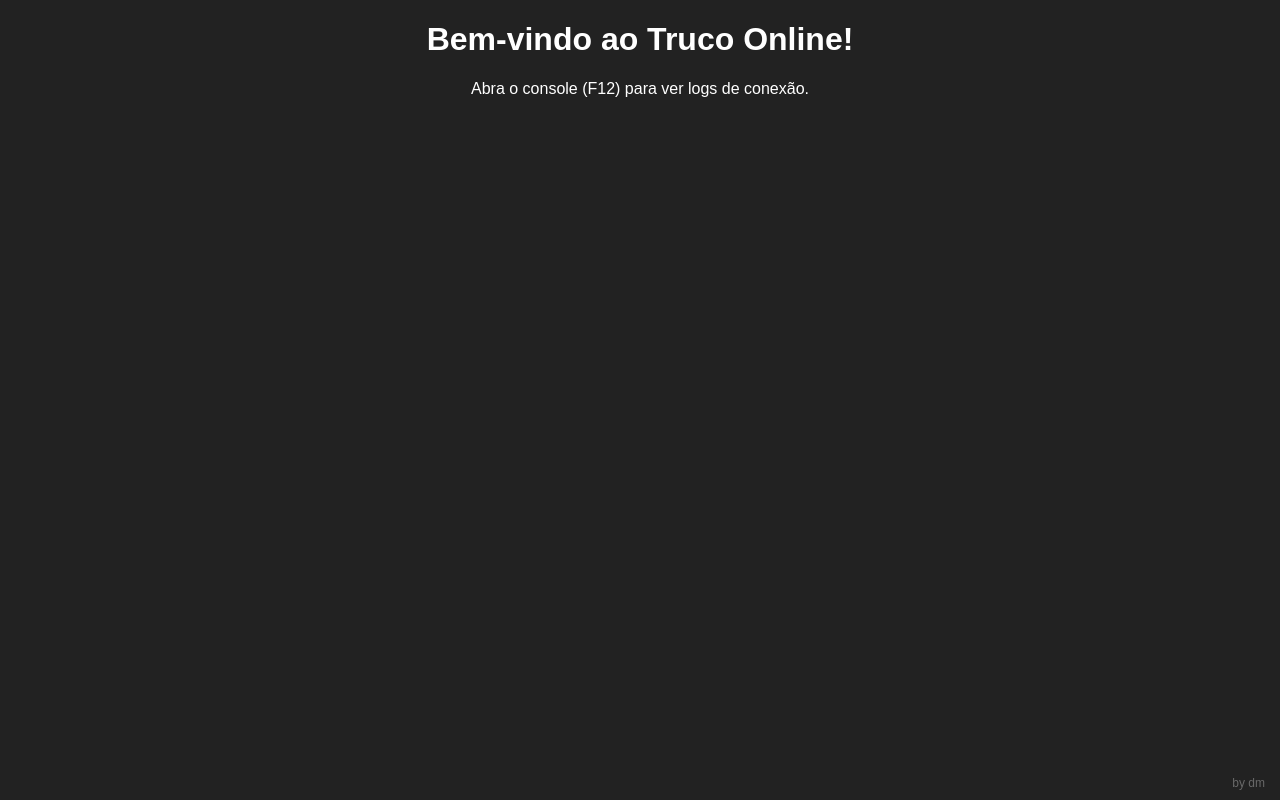
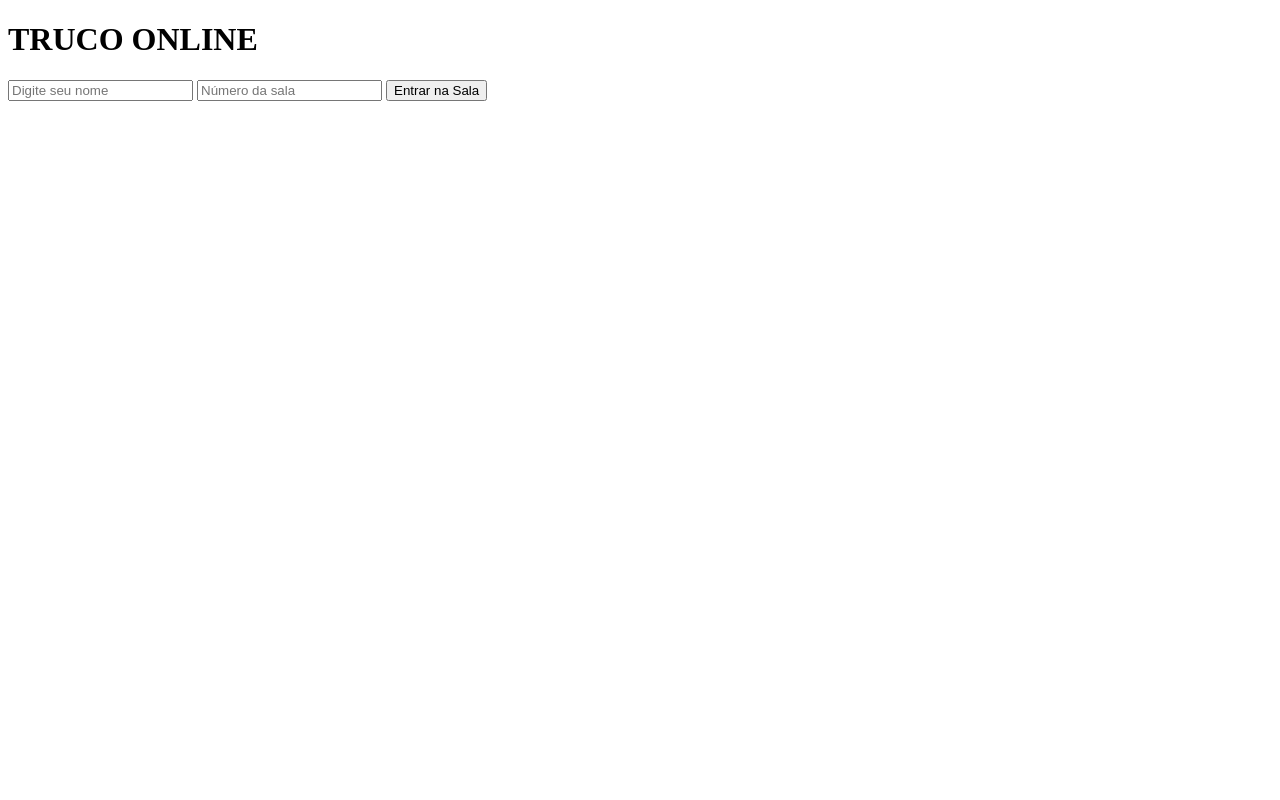
Before and after one commit to dmmgbkcode/truco-2-index, a plain HTML site: page index.html in a window 1280 px wide. Drawn offline with nearby package versions, Linux system fonts and the light colour scheme; no server answers.

Commit message:
Update index.html

```diff
--- a/index.html
+++ b/index.html
@@ -1,52 +1,37 @@
-
 <!DOCTYPE html>
-<html lang="pt-BR">
+<html lang="pt-br">
 <head>
   <meta charset="UTF-8" />
-  <meta name="viewport" content="width=device-width, initial-scale=1.0" />
+  <meta name="viewport" content="width=device-width, initial-scale=1.0"/>
   <title>Truco Online</title>
-  <link rel="icon" href="data:,">
-  <style>
-    body {
-      font-family: Arial, sans-serif;
-      background: #222;
-      color: #fff;
-      text-align: center;
-      margin: 0;
-      padding: 0;
-    }
-    .watermark {
-      position: fixed;
-      bottom: 10px;
-      right: 15px;
-      font-size: 12px;
-      color: #999;
-      opacity: 0.6;
-    }
-  </style>
+  <script src="https://cdn.socket.io/4.7.2/socket.io.min.js"></script>
+  <script>
+    const socket = io("https://truco-3.onrender.com"); // servidor do render
+    socket.on("connect", () => {
+      console.log("Conectado ao servidor com ID:", socket.id);
+    });
+  </script>
 </head>
 <body>
-  <h1>Bem-vindo ao Truco Online!</h1>
-  <p>Abra o console (F12) para ver logs de conexão.</p>
+  <h1>TRUCO ONLINE</h1>
+  <form id="form">
+    <input type="text" id="nome" placeholder="Digite seu nome" required />
+    <input type="text" id="sala" placeholder="Número da sala" required />
+    <button type="submit">Entrar na Sala</button>
+  </form>
 
-  <!-- Marca d’água -->
-  <div class="watermark">by dm</div>
-
-  <!-- Socket.io CDN -->
-  <script src="https://cdn.socket.io/4.3.2/socket.io.min.js"></script>
   <script>
-    const socket = io("https://truco-online-1.onrender.com:10000");
-
-    socket.on("connect", () => {
-      console.log("✅ Conectado ao servidor com ID:", socket.id);
+    const form = document.getElementById("form");
+    form.addEventListener("submit", (e) => {
+      e.preventDefault();
+      const nome = document.getElementById("nome").value;
+      const sala = document.getElementById("sala").value;
+      socket.emit("entrarSala", { nome, sala });
     });
 
-    socket.on("disconnect", () => {
-      console.log("❌ Desconectado do servidor");
+    socket.on("mensagem", (msg) => {
+      console.log("Mensagem:", msg);
     });
-
-    // exemplo básico de emissão
-    // socket.emit("mensagem", "Olá servidor!");
   </script>
 </body>
 </html>
```
